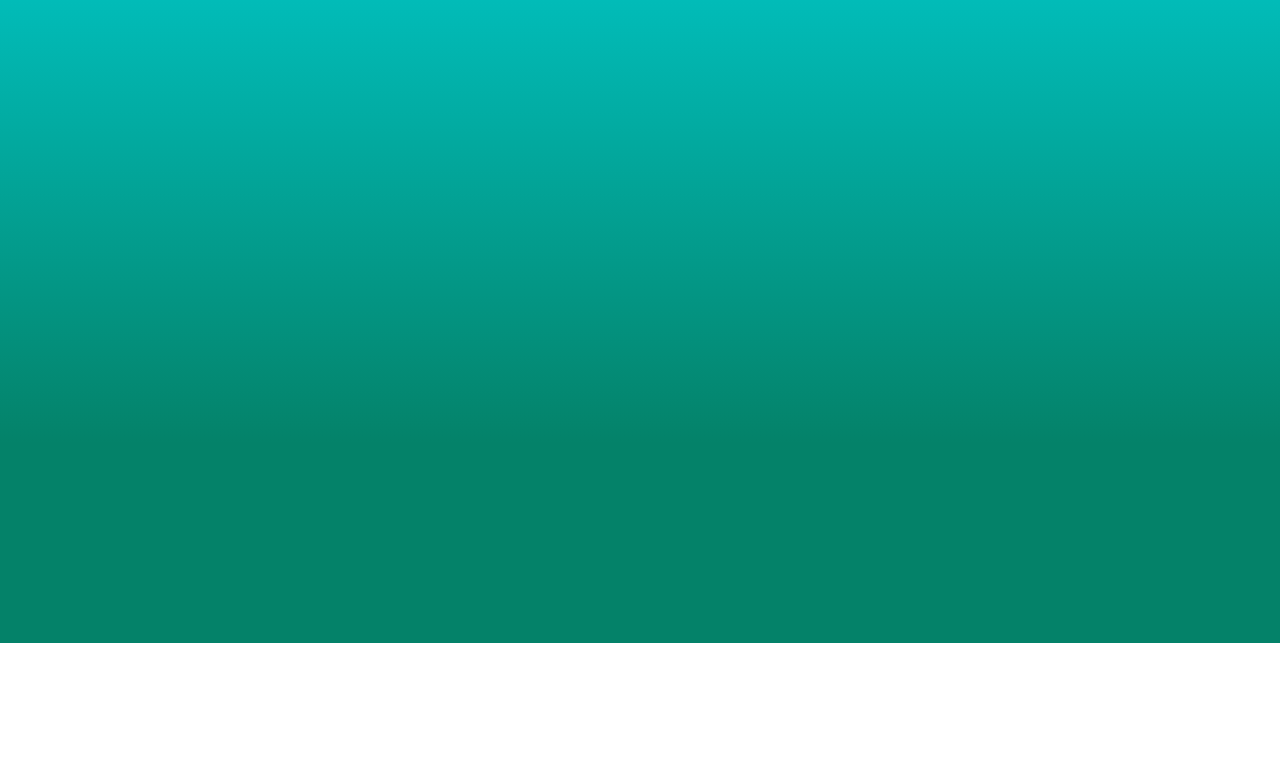
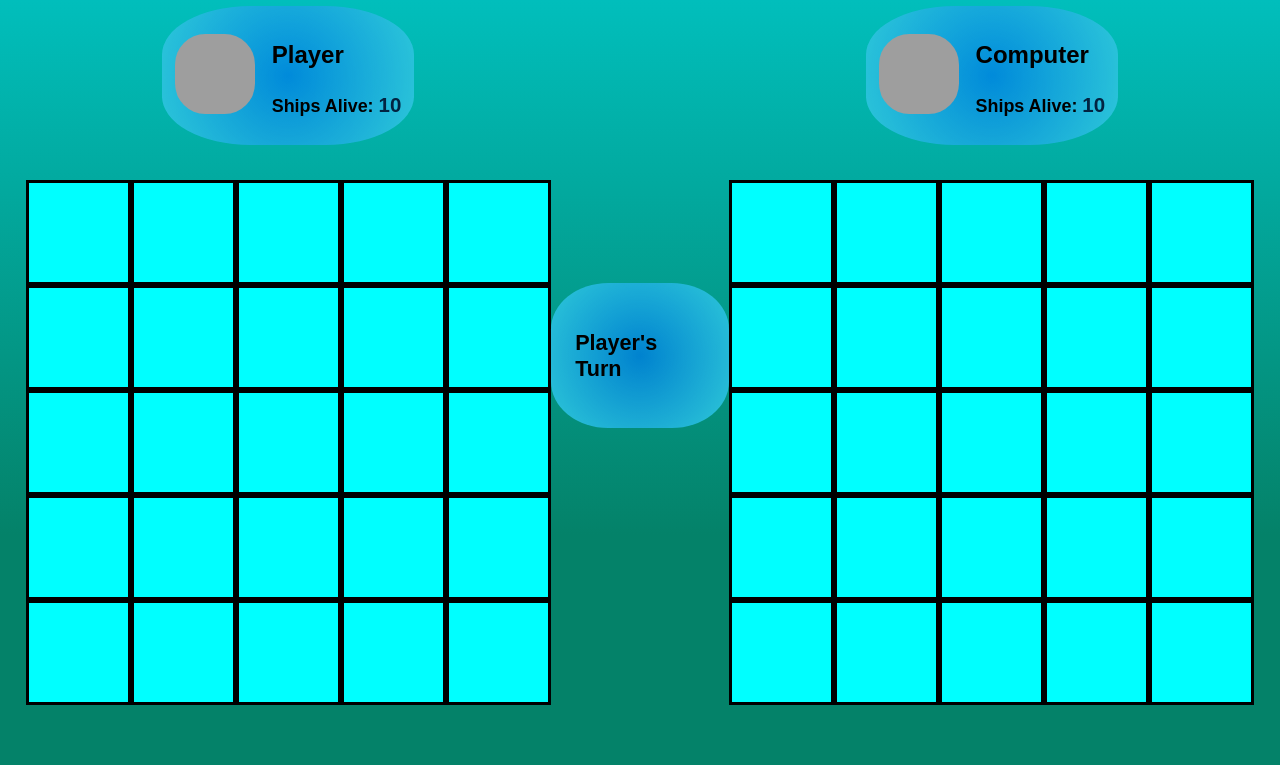
Before and after one commit to rayx3000/battleship, a website built with webpack: page src/template.html in a window 1280 px wide. Shown: the part 157-922 px from the top of the page. Before the commit the page ends 800 px from the top, so only its background shows below. Built offline with nearby package versions, Linux system fonts and the light colour scheme; grey boxes are pictures that could not be loaded; a web font is replaced by a local one.

Commit message:
design player stats and turns

```diff
--- a/src/index.js
+++ b/src/index.js
@@ -1,6 +1,8 @@
 import './styles/general.css';
 import './styles/header.css';
 import './styles/main.css';
+
+
 
 function hello(){
     return "hello!";
--- a/src/styles/general.css
+++ b/src/styles/general.css
@@ -8,7 +8,13 @@ body{
     background: -moz-linear-gradient(0deg, rgba(4, 130, 105, 1) 25%, rgba(0, 208, 212, 1) 100%);
     background: linear-gradient(0deg, rgba(4, 130, 105, 1) 25%, rgba(0, 208, 212, 1) 100%);
     filter: progid:DXImageTransform.Microsoft.gradient(startColorstr="#048269", endColorstr="#00D0D4", GradientType=0);
-    height: 100vh;
     margin: 0;
     padding: 0;
+    overflow: hidden;
 }
+
+.container{
+    padding: 6.5% 2% 8% 2%;
+    overflow: auto;
+    max-height: 92vh;
+}
--- a/src/styles/main.css
+++ b/src/styles/main.css
@@ -0,0 +1,73 @@
+main{
+    display: flex;
+    align-items: center;
+    justify-content: space-evenly;
+}
+
+.board-container{
+    display: flex;
+    flex-direction: column;
+    align-items: center;
+    gap: 35px;
+}
+
+.player-tag{
+    background: #007ce8;
+    background: radial-gradient(circle, rgba(0, 124, 232, 0.75) 0%, rgba(46, 200, 217, 1) 100%);
+    display: flex;
+    justify-content: space-evenly;
+    align-items: center;
+    width: 18vw;
+    padding: 2%;
+    border-radius: 35%;
+    gap: 15px;
+}
+
+.player-tag > div:first-child > img{
+    border-radius: 38%;
+}
+
+.player-tag > div:last-child > h3{
+    font-size: 1.5rem;
+    font-family: "Asimovian", sans-serif;
+}
+
+.player-tag > div:last-child  > p{
+    font-size: 1.12rem;
+}
+
+.player-tag > div:last-child > p > span:first-child{
+    font-weight: bold;
+}
+
+.player-tag > div:last-child > p > span:last-child{
+    font-family: "Iceberg", sans-serif;
+    font-size: 1.28rem;
+    font-weight: bold;
+    color:rgb(2, 35, 65)
+}
+
+
+.board{
+    display: grid;
+    grid-template-columns: 1fr 1fr 1fr 1fr 1fr;
+    width: 525px;
+    height: 525px;
+}
+
+.tile{
+    background-color: aqua;
+    border: 3px solid;
+}
+
+.game-turn{
+    background: #007ce8;
+    background: radial-gradient(circle, rgba(0, 124, 232, 0.75) 0%, rgba(46, 200, 217, 1) 100%);
+    padding: 2%;
+    border-radius: 32%;
+}
+
+.game-turn h3{
+    font-family: "Asimovian", sans-serif;
+    font-size: 1.35rem;
+}
--- a/src/template.html
+++ b/src/template.html
@@ -16,7 +16,87 @@
         <header>
             <h1>Piratestrike: Battleship Gangsta</h1>
         </header>
-        <main></main>
+        <main>
+            <div class="board-container">
+                <div class="player-tag">
+                    <div class="player1-icon">
+                        <img width="80px" height="80px" src="assets/playericon1.png">
+                    </div>
+                    <div class="player1-details">
+                        <h3 id="player1-name">Player</h3>
+                        <p><span>Ships Alive: </span><span id="player1-ships">10</span></p>
+                    </div>
+                </div>
+                <div class="board">
+                    <div class="tile"></div>
+                    <div class="tile"></div>
+                    <div class="tile"></div>
+                    <div class="tile"></div>
+                    <div class="tile"></div>
+                    <div class="tile"></div>
+                    <div class="tile"></div>
+                    <div class="tile"></div>
+                    <div class="tile"></div>
+                    <div class="tile"></div>
+                    <div class="tile"></div>
+                    <div class="tile"></div>
+                    <div class="tile"></div>
+                    <div class="tile"></div>
+                    <div class="tile"></div>
+                    <div class="tile"></div>
+                    <div class="tile"></div>
+                    <div class="tile"></div>
+                    <div class="tile"></div>
+                    <div class="tile"></div>
+                    <div class="tile"></div>
+                    <div class="tile"></div>
+                    <div class="tile"></div>
+                    <div class="tile"></div>
+                    <div class="tile"></div>
+                </div>
+            </div>
+            <div class="game-turn">
+                <h3>Player's Turn</h3>
+            </div>
+            <div class="board-container">
+                <div class="player-tag">
+                    <div class="player2-icon">
+                        <img width="80px" height="80px" src="assets/playericon2.png">
+                    </div>
+                    <div class="player2-details">
+                        <h3 id="player2-name">Computer</h3>
+                        <p><span>Ships Alive: </span><span id="player2-ships">10</span></p>
+                    </div>
+                </div>
+                <div class="board">
+                    <div class="tile"></div>
+                    <div class="tile"></div>
+                    <div class="tile"></div>
+                    <div class="tile"></div>
+                    <div class="tile"></div>
+                    <div class="tile"></div>
+                    <div class="tile"></div>
+                    <div class="tile"></div>
+                    <div class="tile"></div>
+                    <div class="tile"></div>
+                    <div class="tile"></div>
+                    <div class="tile"></div>
+                    <div class="tile"></div>
+                    <div class="tile"></div>
+                    <div class="tile"></div>
+                    <div class="tile"></div>
+                    <div class="tile"></div>
+                    <div class="tile"></div>
+                    <div class="tile"></div>
+                    <div class="tile"></div>
+                    <div class="tile"></div>
+                    <div class="tile"></div>
+                    <div class="tile"></div>
+                    <div class="tile"></div>
+                    <div class="tile"></div>
+                </div>
+            </div>
+        </main>
     </div>
     <script src="index.js"></script>
 </body>
```
Also changed, not shown: src/styles/header.css (line endings or trailing spaces), 2 other files.
